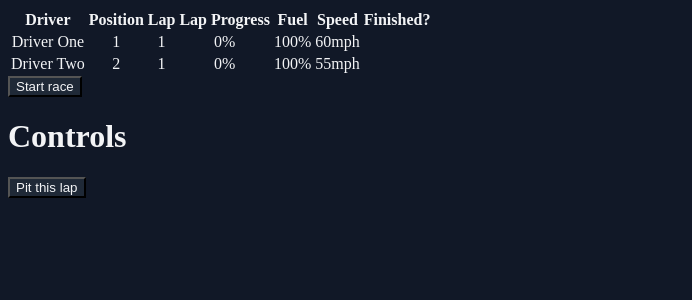
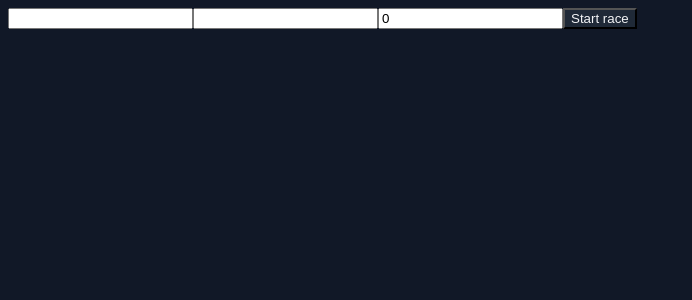
Before and after one commit to oscarchilds/strategy-gp, a Vue app: page / in a window 1280 px wide. Shown: the top 300 px of the page, without its empty margins (0-692 px from the left). Built offline with nearby package versions, Linux system fonts and the light colour scheme.

Commit message:
add pitstop target fuel

```diff
--- a/src/App.vue
+++ b/src/App.vue
@@ -1,10 +1,24 @@
 <script setup lang="ts">
+import { ref } from 'vue'
 import { useRace } from './composables/useRace'
 
-const { playerDriver, drivers, friendlyRaceDuration, startRace } = useRace()
+const inRace = ref(false)
+
+const firstName = ref('')
+const lastName = ref('')
+const initialFuel = ref(0)
+
+const clickStartRace = () => {
+  console.log('hello')
+  startRace(firstName.value, lastName.value, initialFuel.value)
+  inRace.value = true
+}
+
+const { playerDriver, rankedDrivers, positionOf, friendlyRaceDuration, startRace } = useRace()
 </script>
 
 <template>
+  <div v-if="inRace">
     <table>
       <thead>
         <tr>
@@ -14,26 +28,39 @@ const { playerDriver, drivers, friendlyRaceDuration, startRace } = useRace()
           <th>Lap Progress</th>
           <th>Fuel</th>
           <th>Speed</th>
+          <th>In Pits?</th>
           <th>Finished?</th>
         </tr>
       </thead>
       <tbody>
-      <tr v-for="driver in drivers">
+        <tr v-for="driver in rankedDrivers" :key="driver.lastName">
           <td>{{ driver.firstName }} {{ driver.lastName }}</td>
-        <td>{{ driver.positionInRace }}</td>
+          <td>{{ positionOf(driver) }}</td>
           <td>{{ driver.lap }}</td>
           <td>{{ Math.trunc(driver.percentageLapComplete) }}%</td>
           <td>{{ Math.trunc(driver.percentageFuelRemaining) }}%</td>
           <td>{{ driver.currentSpeedInMilesPerHour }}mph</td>
-        <td>{{ driver.finished ? "Finished" : "" }}</td>
+          <td>{{ !!driver.dateTimeOfPitIn ? 'In Pit' : '' }}</td>
+          <td>{{ driver.finishTime !== null ? "Finished" : "" }}</td>
         </tr>
       </tbody>
     </table>
-  <button @click="startRace">Start race</button>
+    <div v-if="friendlyRaceDuration">
       <p v-if="friendlyRaceDuration">Race duration: {{ friendlyRaceDuration }}</p>
       <h1>Controls</h1>
+      <span>Fuel Target for next Pitstop</span>
+      <input type="number" v-model="playerDriver.pitFuelTarget"></input>
+      <span v-if="playerDriver.pitThisLap">Pitting this lap</span>
       <button v-if="!playerDriver.pitThisLap" @click="playerDriver.pitThisLap = true">Pit this lap</button>
       <button v-else @click="playerDriver.pitThisLap = false">Cancel pit this lap</button>
+    </div>
+  </div>
+  <div v-else>
+    <input v-model="firstName" type='text'></input>
+    <input v-model="lastName" type='text'></input>
+    <input v-model="initialFuel" type='number'></input>
+    <button @click="clickStartRace">Start race</button>
+  </div>
 </template>
 
 <style scoped>
--- a/src/composables/useRace.ts
+++ b/src/composables/useRace.ts
@@ -1,6 +1,6 @@
 import { computed, ref } from 'vue'
 
-type Driver = {
+interface Driver {
   firstName: string
   lastName: string
   lap: number
@@ -9,21 +9,24 @@ type Driver = {
   dateTimeOfLastDistanceCheck: Date | null
   timeLapStarted: number | null // Can we remove this soon?
   currentSpeedInMilesPerHour: number
-  positionInRace: number
-  finished: boolean
+  finishTime: number | null
   percentageFuelRemaining: number
   pitThisLap: boolean
   dateTimeOfPitIn: Date | null
   speedBeforePit: number | null
 }
 
+interface PlayerDriver extends Driver {
+  pitFuelTarget: number
+}
+
 export function useRace() {
   const raceStartTime = ref<number>()
   const raceDuration = ref<Date | null>()
-  const laps = 2
+  const laps = 4
   const lapLengthInMiles = 0.2
   const chequeredFlag = ref(false)
-  const fuelBurnedPerLapInPercent = 75 // at the reference speed
+  const fuelBurnedPerLapInPercent = 40 // at the reference speed
   const referenceSpeedInMilesPerHour = 60
   const fuelBurnSpeedExponent = 1.5 // >1 makes going faster cost more fuel per mile
 
@@ -48,7 +51,7 @@ export function useRace() {
     return `${minutes}:${seconds}:${milliseconds}`
   })
 
-  const playerDriver = ref<Driver>({
+  const playerDriver = ref<PlayerDriver>({
     firstName: 'Driver',
     lastName: 'One',
     lap: 1,
@@ -57,12 +60,12 @@ export function useRace() {
     dateTimeOfLastDistanceCheck: null,
     timeLapStarted: null,
     currentSpeedInMilesPerHour: 60,
-    positionInRace: 1,
-    finished: false,
+    finishTime: null,
     percentageFuelRemaining: 100,
     pitThisLap: false,
     dateTimeOfPitIn: null,
-    speedBeforePit: null
+    speedBeforePit: null,
+    pitFuelTarget: 100
   })
 
   const drivers = ref<Driver[]>([
@@ -76,8 +79,7 @@ export function useRace() {
       dateTimeOfLastDistanceCheck: null,
       timeLapStarted: null,
       currentSpeedInMilesPerHour: 55,
-      positionInRace: 2,
-      finished: false,
+      finishTime: null,
       percentageFuelRemaining: 100,
       pitThisLap: false,
       dateTimeOfPitIn: null,
@@ -85,7 +87,22 @@ export function useRace() {
     }
   ])
 
-  const startRace = () => {
+  const rankedDrivers = computed(() =>
+    [...drivers.value].sort((a, b) => {
+      if (a.finishTime !== null && b.finishTime !== null) return a.finishTime - b.finishTime
+      if (a.finishTime !== null) return -1
+      if (b.finishTime !== null) return 1
+      return b.distanceDrivenInMiles - a.distanceDrivenInMiles
+    })
+  )
+
+  const positionOf = (driver: Driver) => rankedDrivers.value.indexOf(driver) + 1
+
+  const startRace = (playerFirstName: string, playerLastName: string, initialFuel: number) => {
+    playerDriver.value.firstName = playerFirstName
+    playerDriver.value.lastName = playerLastName
+    playerDriver.value.percentageFuelRemaining = initialFuel
+
     const now = Date.now()
     raceStartTime.value = now
 
@@ -101,7 +118,7 @@ export function useRace() {
   const updateRaceDuration = () => {
     if (!raceStartTime.value) return
 
-    if (drivers.value.every(x => x.finished)) return
+    if (drivers.value.every(x => x.finishTime !== null)) return
 
     const duration = new Date(Date.now() - raceStartTime.value)
     raceDuration.value = duration
@@ -112,7 +129,7 @@ export function useRace() {
 
   const updateDriverProgress = () => {
     drivers.value.forEach(driver => {
-      if (!driver.timeLapStarted || !driver.dateTimeOfLastDistanceCheck || driver.finished) return
+      if (!driver.timeLapStarted || !driver.dateTimeOfLastDistanceCheck || driver.finishTime !== null) return
 
       const dateTimeOfThisCheck = new Date(Date.now())
 
@@ -142,12 +159,14 @@ export function useRace() {
 
       if (stillInPits) return
 
-      if (driver.dateTimeOfPitIn !== null) {
+      const exitPits = driver.dateTimeOfPitIn !== null
+
+      if (exitPits) {
         driver.dateTimeOfPitIn = null
         driver.pitThisLap = false
         driver.currentSpeedInMilesPerHour = driver.speedBeforePit ?? driver.currentSpeedInMilesPerHour
         driver.speedBeforePit = null
-        driver.percentageFuelRemaining = 100
+        driver.percentageFuelRemaining = playerDriver.value.pitFuelTarget // TODO allow other drivers to pit
       }
 
       const distanceDrivenOnThisLap = driver.distanceDrivenInMiles - (driver.lap - 1) * lapLengthInMiles
@@ -157,7 +176,7 @@ export function useRace() {
 
         if (onFinalLap) {
           chequeredFlag.value = true
-          driver.finished = true
+          driver.finishTime = dateTimeOfThisCheck.getTime()
           driver.percentageLapComplete = 100
         } else {
           if (driver.pitThisLap)
@@ -181,6 +200,8 @@ export function useRace() {
   return {
     playerDriver,
     drivers,
+    rankedDrivers,
+    positionOf,
     friendlyRaceDuration,
     startRace
   }
```
Lines whose indentation alone changed are shown as unchanged.
